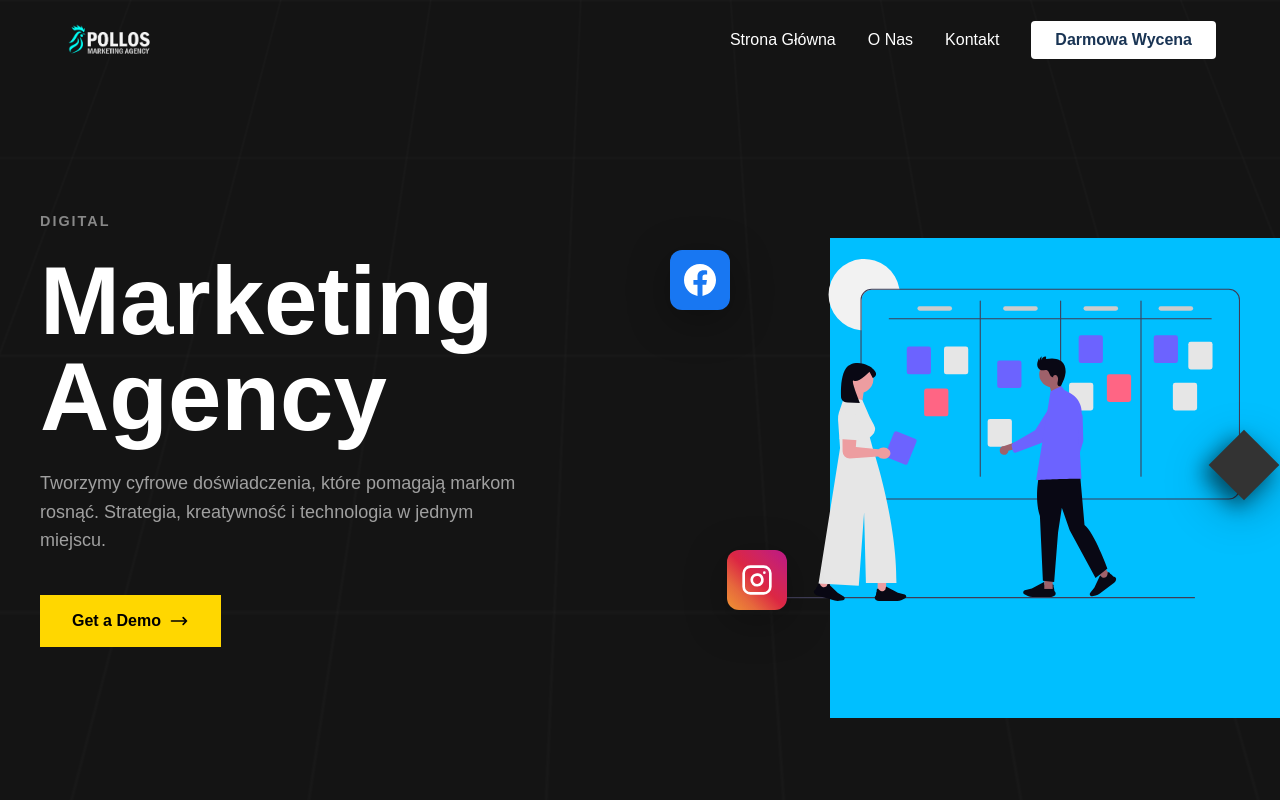
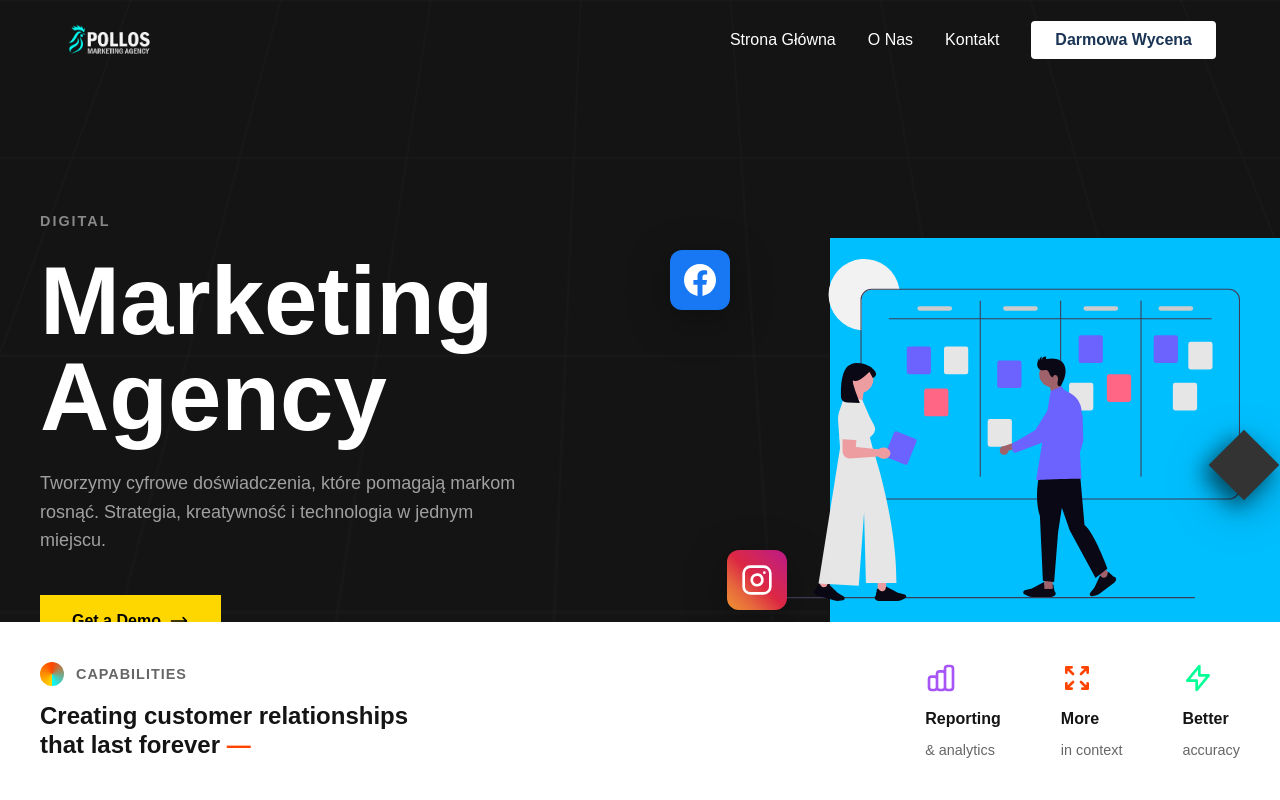
Before and after one commit to PiotrFijalkowski/pollos_website, a Next.js app: page / in a window 1280 px wide. Shown: the top 800 px of the page. Built offline with nearby package versions, Linux system fonts and the light colour scheme.

Commit message:
feat: add capabilities bottom bar to hero section

```diff
--- a/src/components/Hero/Hero.styles.ts
+++ b/src/components/Hero/Hero.styles.ts
@@ -191,3 +191,114 @@ export const FloatingElement = styled.div<{ $top?: string; $left?: string; $righ
     100% { transform: translateY(0px); }
   }
 `;
+
+export const BottomBarContainer = styled.div`
+  width: 100%;
+  background-color: white;
+  padding: 40px 24px;
+  position: relative;
+  z-index: 10;
+
+  @media (min-width: 1024px) {
+    position: absolute;
+    bottom: 0;
+    left: 0;
+  }
+`;
+
+export const BottomBarContent = styled.div`
+  max-width: 1200px;
+  width: 100%;
+  margin: 0 auto;
+  display: flex;
+  flex-direction: column;
+  gap: 40px;
+
+  @media (min-width: 1024px) {
+    flex-direction: row;
+    align-items: center;
+    justify-content: space-between;
+  }
+`;
+
+export const CapabilitiesColumn = styled.div`
+  display: flex;
+  flex-direction: column;
+  gap: 16px;
+  max-width: 400px;
+`;
+
+export const CapabilitiesHeader = styled.div`
+  display: flex;
+  align-items: center;
+  gap: 12px;
+`;
+
+export const CapabilitiesIcon = styled.div`
+  width: 24px;
+  height: 24px;
+  border-radius: 50%;
+  background: conic-gradient(from 180deg, #FFD700 0%, #FF4500 50%, #00FFFF 100%);
+`;
+
+export const CapabilitiesTitle = styled.span`
+  font-weight: 800;
+  font-size: 0.9rem;
+  color: #666;
+  text-transform: uppercase;
+  letter-spacing: 1px;
+`;
+
+export const CapabilitiesText = styled.h3`
+  font-size: 1.5rem;
+  font-weight: 700;
+  color: #141414;
+  line-height: 1.2;
+  margin: 0;
+
+  span {
+    color: #FF4500; /* Orange accent for the dash */
+  }
+`;
+
+export const FeaturesRow = styled.div`
+  display: flex;
+  flex-direction: column;
+  gap: 32px;
+
+  @media (min-width: 768px) {
+    flex-direction: row;
+    gap: 60px;
+  }
+`;
+
+export const FeatureItem = styled.div`
+  display: flex;
+  flex-direction: column;
+  gap: 12px;
+  align-items: flex-start;
+`;
+
+export const FeatureIcon = styled.div`
+  color: #A855F7; /* Purple accent */
+
+  svg {
+    width: 32px;
+    height: 32px;
+  }
+
+  &.orange { color: #FF4500; }
+  &.green { color: #00FF94; }
+`;
+
+export const FeatureTitle = styled.span`
+  font-weight: 700;
+  font-size: 1rem;
+  color: #141414;
+`;
+
+export const FeatureDescription = styled.span`
+  font-size: 0.9rem;
+  color: #666;
+  line-height: 1.4;
+`;
--- a/src/components/Hero/Hero.tsx
+++ b/src/components/Hero/Hero.tsx
@@ -14,6 +14,18 @@ import {
   CollageWrapper,
   MainImageWrapper,
   FloatingElement,
+  BottomBarContainer,
+  BottomBarContent,
+  CapabilitiesColumn,
+  CapabilitiesHeader,
+  CapabilitiesIcon,
+  CapabilitiesTitle,
+  CapabilitiesText,
+  FeaturesRow,
+  FeatureItem,
+  FeatureIcon,
+  FeatureTitle,
+  FeatureDescription,
 } from './Hero.styles';
 
 const Hero = () => {
@@ -74,6 +86,52 @@ const Hero = () => {
           </CollageWrapper>
         </RightColumn>
       </ContentWrapper>
+
+      <BottomBarContainer>
+        <BottomBarContent>
+          <CapabilitiesColumn>
+            <CapabilitiesHeader>
+              <CapabilitiesIcon />
+              <CapabilitiesTitle>CAPABILITIES</CapabilitiesTitle>
+            </CapabilitiesHeader>
+            <CapabilitiesText>
+              Creating customer relationships that last forever <span>—</span>
+            </CapabilitiesText>
+          </CapabilitiesColumn>
+
+          <FeaturesRow>
+            <FeatureItem>
+              <FeatureIcon>
+                <svg fill="none" viewBox="0 0 24 24" stroke="currentColor">
+                  <path strokeLinecap="round" strokeLinejoin="round" strokeWidth={2} d="M9 19v-6a2 2 0 00-2-2H5a2 2 0 00-2 2v6a2 2 0 002 2h2a2 2 0 002-2zm0 0V9a2 2 0 012-2h2a2 2 0 012 2v10m-6 0a2 2 0 002 2h2a2 2 0 002-2m0 0V5a2 2 0 012-2h2a2 2 0 012 2v14a2 2 0 01-2 2h-2a2 2 0 01-2-2z" />
+                </svg>
+              </FeatureIcon>
+              <FeatureTitle>Reporting</FeatureTitle>
+              <FeatureDescription>& analytics</FeatureDescription>
+            </FeatureItem>
+
+            <FeatureItem>
+              <FeatureIcon className="orange">
+                <svg fill="none" viewBox="0 0 24 24" stroke="currentColor">
+                  <path strokeLinecap="round" strokeLinejoin="round" strokeWidth={2} d="M4 8V4m0 0h4M4 4l5 5m11-1V4m0 0h-4m4 0l-5 5M4 16v4m0 0h4m-4 0l5-5m11 5l-5-5m5 5v-4m0 4h-4" />
+                </svg>
+              </FeatureIcon>
+              <FeatureTitle>More</FeatureTitle>
+              <FeatureDescription>in context</FeatureDescription>
+            </FeatureItem>
+
+            <FeatureItem>
+              <FeatureIcon className="green">
+                <svg fill="none" viewBox="0 0 24 24" stroke="currentColor">
+                  <path strokeLinecap="round" strokeLinejoin="round" strokeWidth={2} d="M13 10V3L4 14h7v7l9-11h-7z" />
+                </svg>
+              </FeatureIcon>
+              <FeatureTitle>Better</FeatureTitle>
+              <FeatureDescription>accuracy</FeatureDescription>
+            </FeatureItem>
+          </FeaturesRow>
+        </BottomBarContent>
+      </BottomBarContainer>
     </HeroContainer>
   );
 };
```
